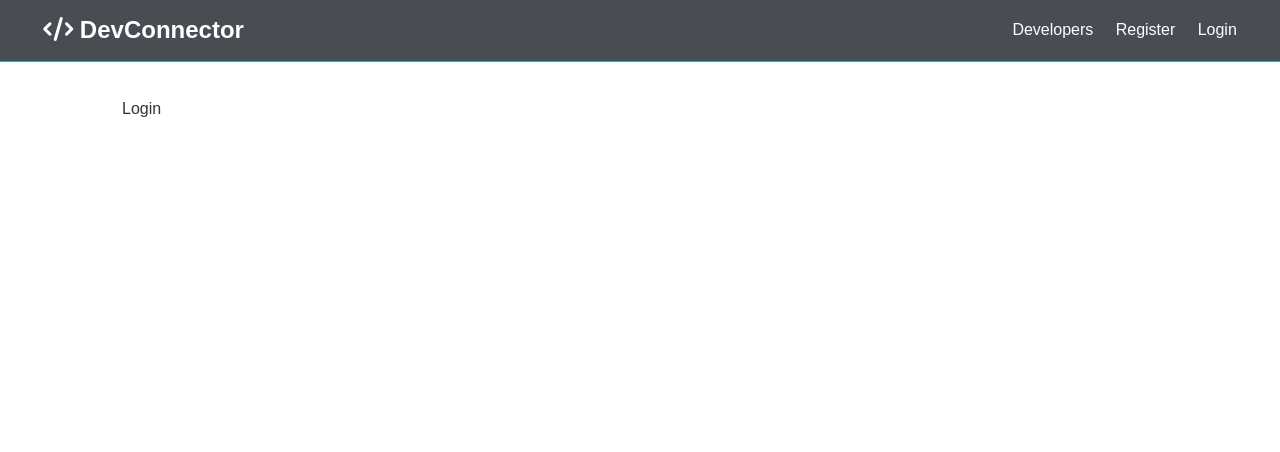
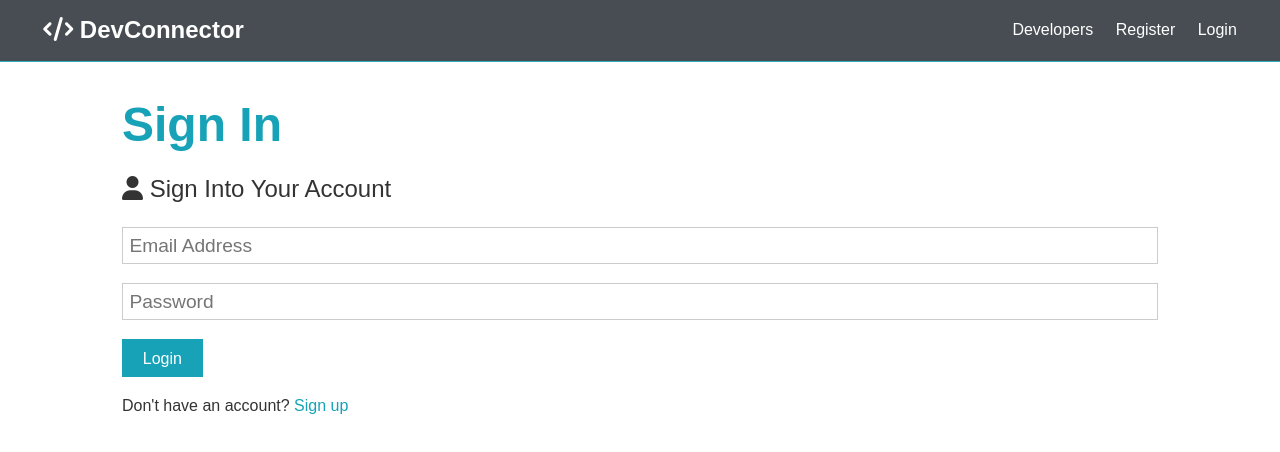
Before and after one commit to ZKaptan/DevConnector, a React (Create React App) app in the folder client/: page /login in a window 1280 px wide. Shown: the top 452 px of the page. Built offline with nearby package versions, Linux system fonts and the light colour scheme.

Commit message:
Added login form

```diff
--- a/client/src/components/auth/Login.js
+++ b/client/src/components/auth/Login.js
@@ -1,7 +1,62 @@
-import React from "react";
+import React, { Fragment, useState } from "react";
+import axios from "axios";
+import { Link } from "react-router-dom";
 
 const Login = () => {
-	return <div>Login</div>;
+	const [formData, setFormData] = useState({
+		email: "",
+		password: "",
+	});
+
+	const { email, password } = formData;
+
+	const inputHandler = (e) => {
+		setFormData({
+			...formData,
+			[e.target.name]: e.target.value,
+		});
+	};
+
+	const submitHandler = async (e) => {
+		e.preventDefault();
+
+		console.log("Success");
+	};
+	return (
+		<Fragment>
+			<h1 className="large text-primary">Sign In</h1>
+			<p className="lead">
+				<i className="fas fa-user"></i> Sign Into Your Account
+			</p>
+			<form className="form" onSubmit={submitHandler}>
+				<div className="form-group">
+					<input
+						type="email"
+						placeholder="Email Address"
+						name="email"
+						value={email}
+						onChange={inputHandler}
+						required
+					/>
+				</div>
+				<div className="form-group">
+					<input
+						type="password"
+						placeholder="Password"
+						name="password"
+						minLength="6"
+						value={password}
+						onChange={inputHandler}
+						required
+					/>
+				</div>
+				<input type="submit" className="btn btn-primary" value="Login" />
+			</form>
+			<p className="my-1">
+				Don't have an account? <Link to="/register">Sign up</Link>
+			</p>
+		</Fragment>
+	);
 };
 
 export default Login;
--- a/client/src/components/auth/Register.js
+++ b/client/src/components/auth/Register.js
@@ -1,4 +1,6 @@
 import React, { Fragment, useState } from "react";
+import axios from "axios";
+import { Link } from "react-router-dom";
 
 const Register = () => {
 	const [formData, setFormData] = useState({
@@ -15,15 +17,32 @@
 			...formData,
 			[e.target.name]: e.target.value,
 		});
-		console.log(e.target.name);
 	};
 
-	const submitHandler = (e) => {
+	const submitHandler = async (e) => {
 		e.preventDefault();
 		if (password !== password2) {
 			console.log("Passwords do not match");
 		} else {
-			console.log(formData);
+			console.log("Success");
+			// const newUser = {
+			// 	name,
+			// 	email,
+			// 	password,
+			// };
+			// try {
+			// 	const config = {
+			// 		headers: {
+			// 			"Content-Type": "application/json",
+			// 		},
+			// 	};
+			// 	const body = JSON.stringify(newUser);
+
+			// 	const res = await axios.post("api/users", body, config);
+			// 	console.log(res.data);
+			// } catch (err) {
+			// 	console.error(err.response.data);
+			// }
 		}
 	};
 	return (
@@ -82,7 +101,7 @@
 				<input type="submit" className="btn btn-primary" value="Register" />
 			</form>
 			<p className="my-1">
-				Already have an account? <a href="login.html">Sign In</a>
+				Already have an account? <Link to="/login">Sign In</Link>
 			</p>
 		</Fragment>
 	);
```
